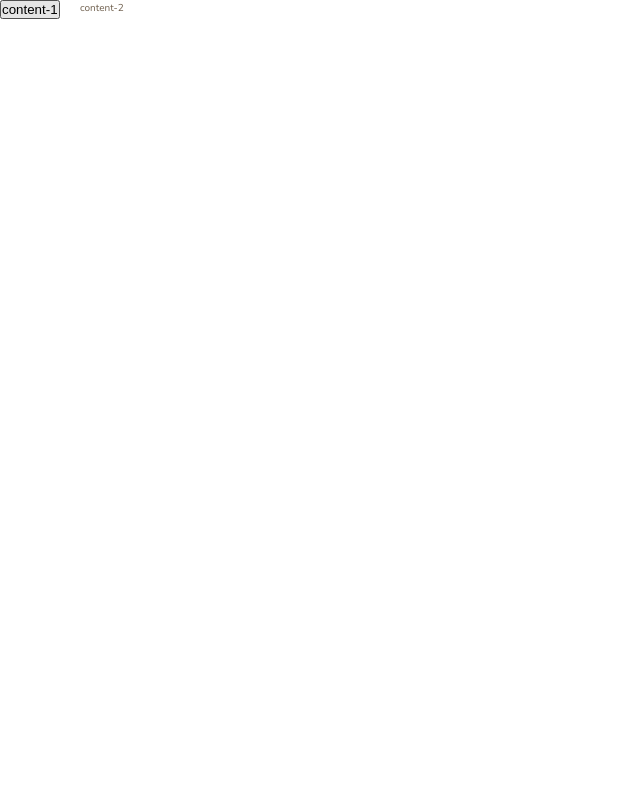
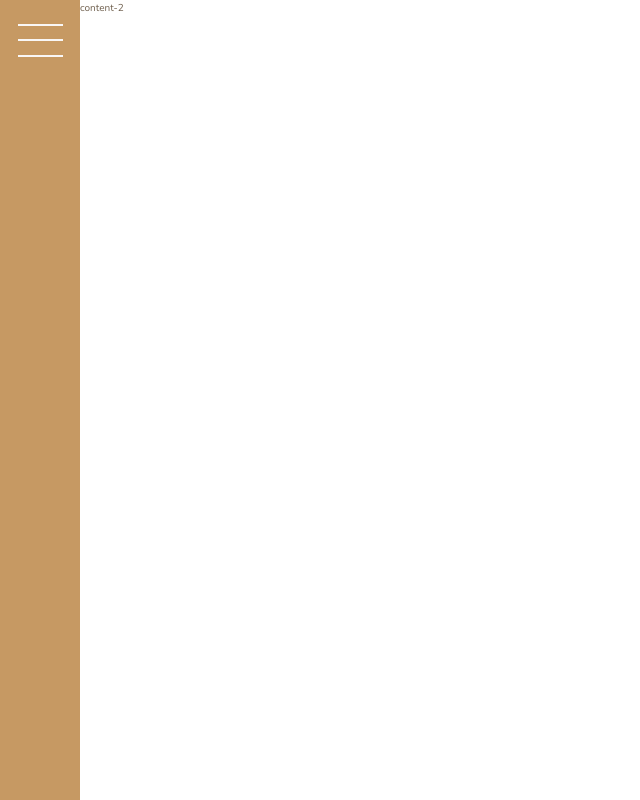
Before and after one commit to Andrrii/nexter-grid-layout, a website built with Vite: page index.html in a window 1280 px wide. Shown: the whole page, without its empty margins (0-640 px from the left). Built offline with nearby package versions, Linux system fonts and the light colour scheme.

Commit message:
feat: styles for burger menu

```diff
--- a/index.html
+++ b/index.html
@@ -13,7 +13,9 @@
   <body>
     <div id="app" class="app-container">
       <aside class="sidebar">
-        <button class="nav-btn">content-1</button>
+        <button class="nav-btn">
+          <span class="nav-btn__center-line"></span>
+        </button>
       </aside>
       <main class="main-content">content-2</main>
     </div>
--- a/scss/_base.scss
+++ b/scss/_base.scss
@@ -43,3 +43,7 @@ video {
   display: block;
   max-width: 100%;
 }
+
+button {
+  all: unset;
+}
--- a/scss/_sidebar.scss
+++ b/scss/_sidebar.scss
@@ -1,3 +1,29 @@
 .sidebar {
   flex-basis: 8rem;
+  background-color: var(--color-primary);
+  display: flex;
+  justify-content: center;
 }
+
+.nav-btn {
+  display: flex;
+  align-self: flex-start;
+  flex-direction: column;
+  justify-content: space-evenly;
+  height: 6rem;
+  margin-top: 1rem;
+  cursor: pointer;
+
+  &::before,
+  &::after {
+    content: "";
+  }
+
+  &__center-line,
+  &::before,
+  &::after {
+    width: 4.5rem;
+    height: 2px;
+    background-color: var(--color-grey-light-1);
+  }
+}
```
